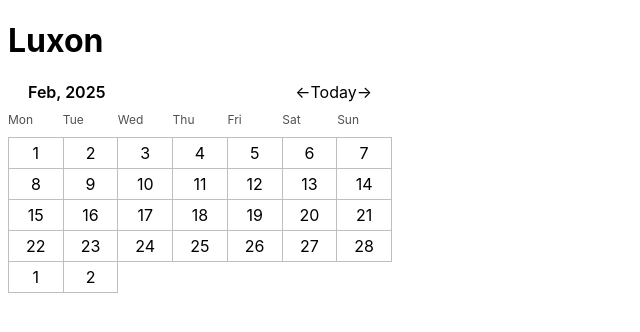
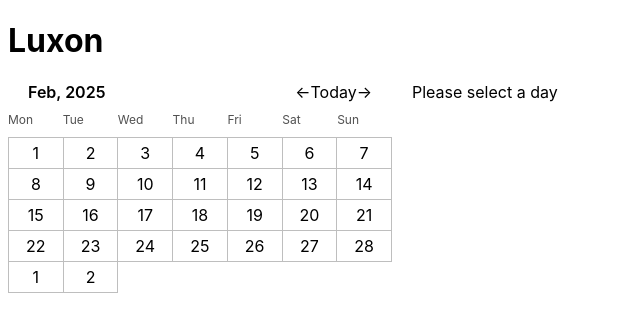
Before and after one commit to VitaliiSoloninko/angular-luxus-template, an Angular app: page / in a window 1280 px wide. Shown: the top 332 px of the page, without its empty margins (0-640 px from the left). Built offline with nearby package versions, Linux system fonts and the light colour scheme.

Commit message:
0.5	Meetings headline

```diff
--- a/src/app/app.component.html
+++ b/src/app/app.component.html
@@ -1,2 +1,2 @@
 <h1>Luxon</h1>
-<app-calender></app-calender>
+<app-calender [meetings]="meetings" />
--- a/src/app/app.component.ts
+++ b/src/app/app.component.ts
@@ -10,4 +10,13 @@ import { CalenderComponent } from './calender/calender.component';
 })
 export class AppComponent {
   title = 'angular-luxus-template';
+
+  meetings = {
+    '2025-02-13': ['Meeting 1', 'Meeting 2'],
+    '2025-02-14': ['Meeting 3', 'Meeting 4'],
+    '2025-02-15': ['Meeting 5', 'Meeting 6'],
+    '2025-02-16': ['Meeting 7', 'Meeting 8'],
+    '2025-02-17': ['Meeting 9', 'Meeting 10'],
+    '2025-02-18': ['Meeting 11', 'Meeting 12'],
+  };
 }
--- a/src/app/calender/calender.component.html
+++ b/src/app/calender/calender.component.html
@@ -22,10 +22,22 @@
     </div>
     <div class="calendar-grid">
       @for (dayOfMonth of daysOfMonth(); track $index) {
-      <div [ngClass]="{ 'calendar-grid-cell': true }">
+      <div
+        [ngClass]="{ 'calendar-grid-cell': true }"
+        (click)="activeDay.set(dayOfMonth)"
+      >
         {{ dayOfMonth.day }}
       </div>
       }
     </div>
   </div>
+  <div class="schedule">
+    <div class="shedule-headline">
+      @if (activeDay(); as activeDay) {
+      <div>{{ activeDay.toLocaleString(DATE_MED) }}</div>
+      } @else {
+      <div>Please select a day</div>
+      }
+    </div>
+  </div>
 </div>
--- a/src/app/calender/calender.component.ts
+++ b/src/app/calender/calender.component.ts
@@ -2,11 +2,14 @@ import { CommonModule } from '@angular/common';
 import {
   Component,
   computed,
+  input,
+  InputSignal,
   Signal,
   signal,
   WritableSignal,
 } from '@angular/core';
 import { DateTime, Info, Interval } from 'luxon';
+import { Meetings } from './meetings.interface';
 
 @Component({
   selector: 'app-calender',
@@ -15,10 +18,12 @@ import { DateTime, Info, Interval } from 'luxon';
   styleUrl: './calender.component.scss',
 })
 export class CalenderComponent {
+  meetings: InputSignal<Meetings> = input.required();
   today: Signal<DateTime> = signal(DateTime.local());
   firstDayOfActiveMonth: WritableSignal<DateTime> = signal(
     this.today().startOf('month')
   );
+  activeDay: WritableSignal<DateTime | null> = signal(null);
   weekDays: Signal<string[]> = signal(Info.weekdays('short'));
   daysOfMonth: Signal<DateTime[]> = computed(() => {
     return Interval.fromDateTimes(
@@ -33,6 +38,7 @@ export class CalenderComponent {
         return day.start;
       });
   });
+  DATE_MED = DateTime.DATE_MED;
 
   constructor() {
     console.log(this.daysOfMonth());
--- /dev/null
+++ b/src/app/calender/meetings.interface.ts
@@ -0,0 +1,3 @@
+export interface Meetings {
+  [key: string]: string[];
+}
```
